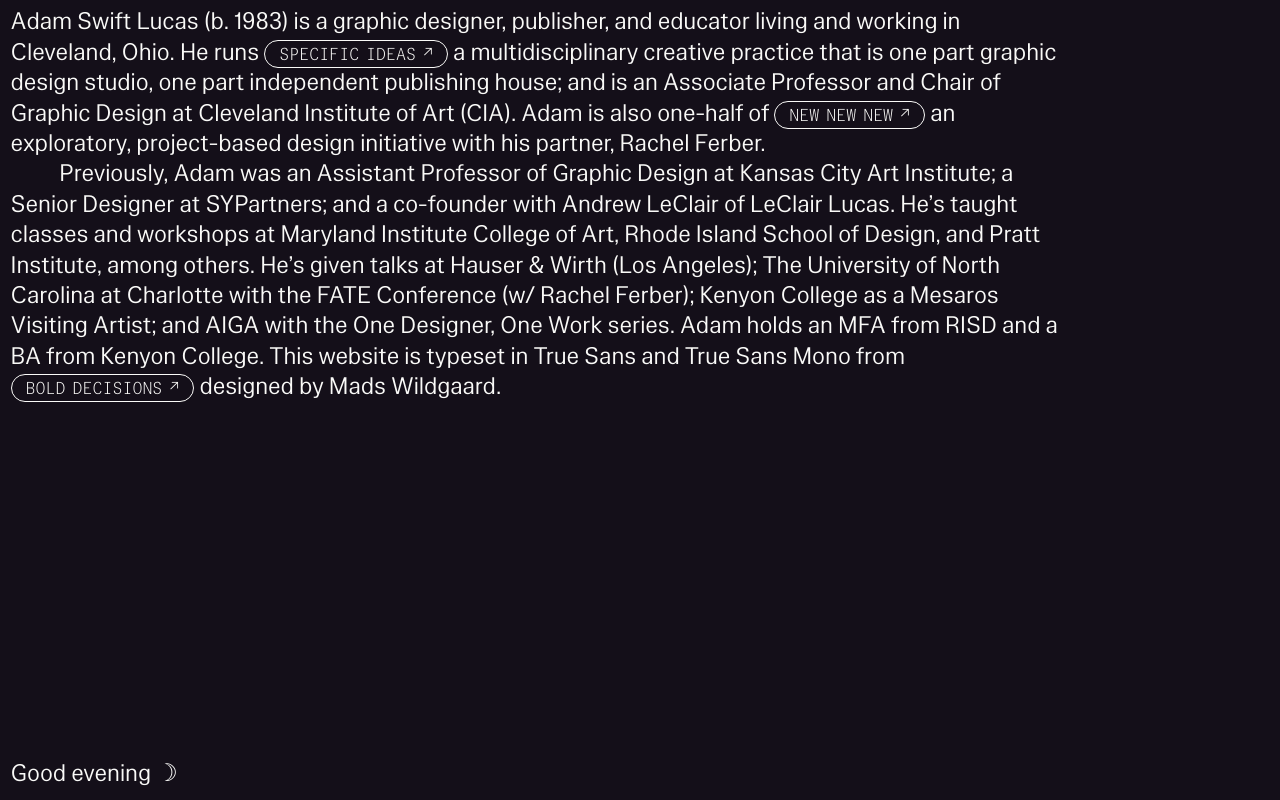
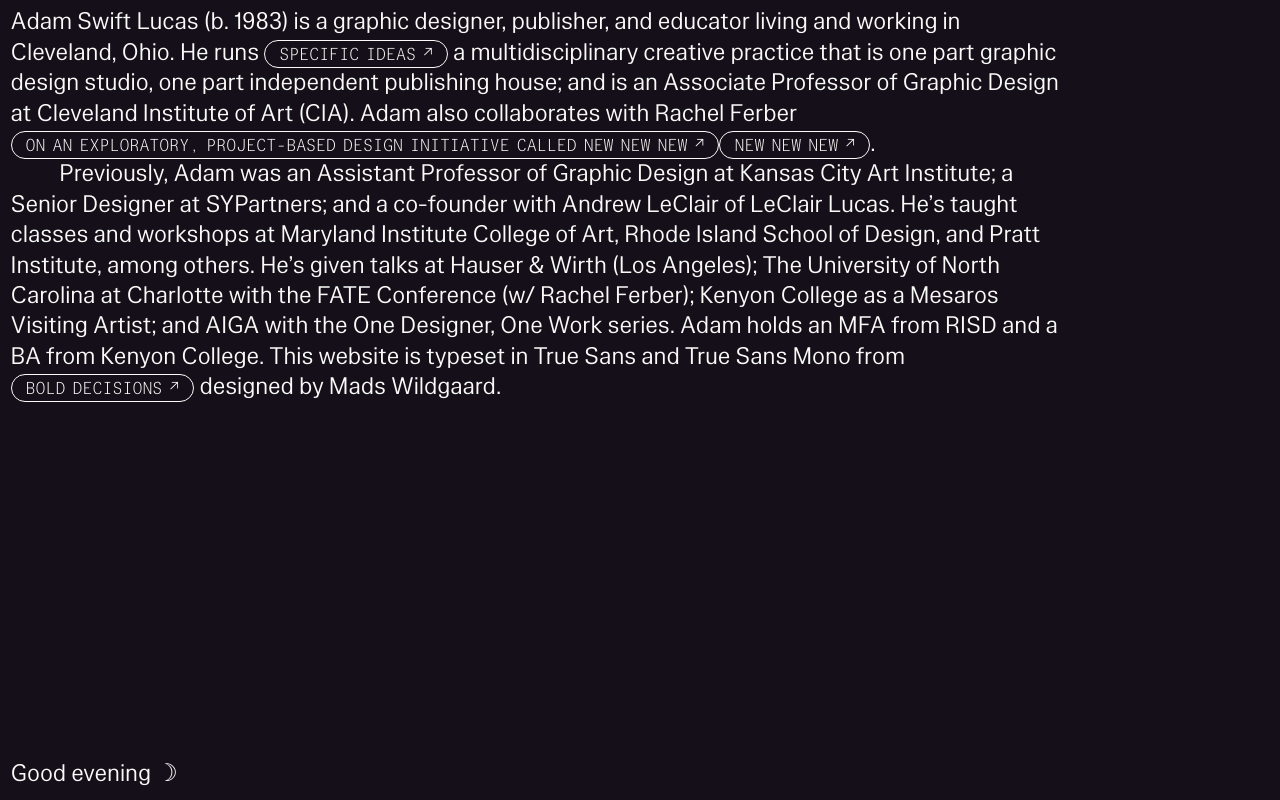
Before and after one commit to adamswiftlucas/adamswiftlucas.github.io, a plain HTML site: page index.html in a window 1280 px wide. Drawn offline with Linux system fonts and the light colour scheme.

Commit message:
text edit

```diff
--- a/index.html
+++ b/index.html
@@ -51,7 +51,7 @@ getStylesheet();
 
 <body>
 
-  <h1><p>Adam Swift Lucas (b. 1983) is a graphic designer, publisher, and educator living and working in Cleveland, Ohio. He runs <a class="button" href="https://specificideas.com" target="_blank">Specific Ideas</a> a multidisciplinary creative practice that is one part graphic design studio, one part independent publishing house; and is an Associate Professor and Chair of Graphic Design at Cleveland Institute of Art (CIA). Adam is also one-half of <a class="button" href="https://newnewnew.site/" target="_blank">NEW NEW NEW</a> an exploratory, project-based design initiative with his partner, Rachel Ferber.</p>
+  <h1><p>Adam Swift Lucas (b. 1983) is a graphic designer, publisher, and educator living and working in Cleveland, Ohio. He runs <a class="button" href="https://specificideas.com" target="_blank">Specific Ideas</a> a multidisciplinary creative practice that is one part graphic design studio, one part independent publishing house; and is an Associate Professor of Graphic Design at Cleveland Institute of Art (CIA). Adam also collaborates with Rachel Ferber <a class="button" href="https://rachelferber.com" target="_blank"> on an exploratory, project-based design initiative called NEW NEW NEW<a class="button" href="https://newnewnew.site/" target="_blank">NEW NEW NEW</a>.</p>
 
   <p class="indent">Previously, Adam was an Assistant Professor of Graphic Design at Kansas City Art Institute; a Senior Designer at SYPartners; and a co-founder with Andrew LeClair of LeClair Lucas. He’s taught classes and workshops at Maryland Institute College of Art, Rhode Island School of Design, and Pratt Institute, among others. He’s given talks at Hauser & Wirth (Los Angeles); The University of North Carolina at Charlotte with the FATE Conference (w/ Rachel Ferber); Kenyon College as a Mesaros Visiting Artist; and AIGA with the One Designer, One Work series. Adam holds an MFA from RISD and a BA from Kenyon College. This website is typeset in True Sans and True Sans Mono from <a class="button" href="https://bold-decisions.biz/" target="_blank">Bold Decisions</a> designed by Mads Wildgaard.</p></h1>
 
```
Also changed, not shown: 1 other file.
